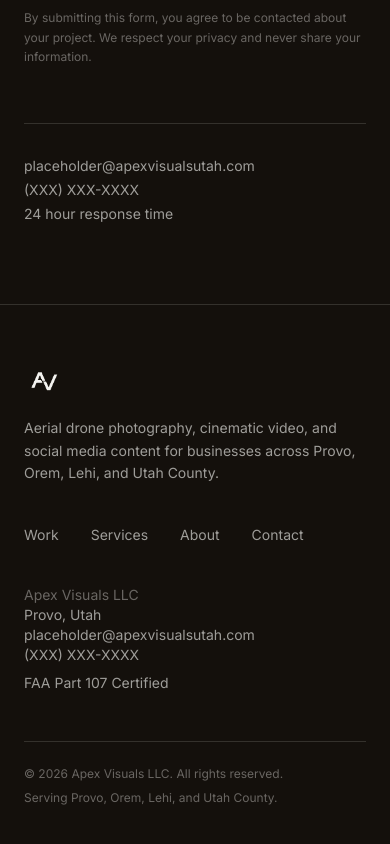
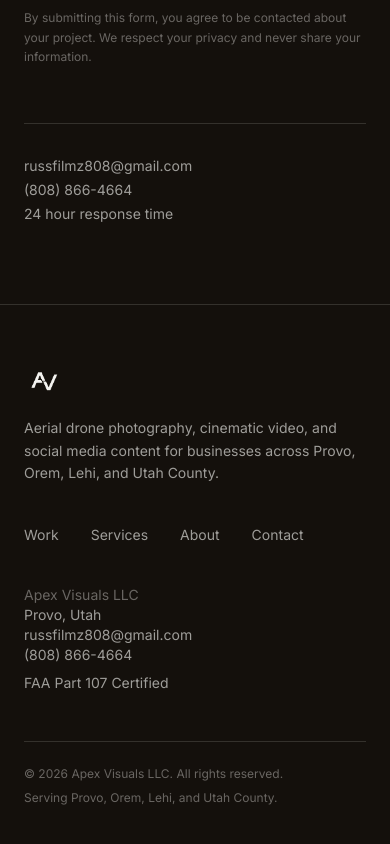
Before and after one commit to ApexVisualsLLC/ApexVisualsLLC, a Next.js app: page /contact in a window 390 px wide. Shown: the part 2257-3101 px from the top of the page. Built offline with nearby package versions, Linux system fonts and the light colour scheme.

Commit message:
Wire up real business email and phone number
Replace placeholder contact info in the footer, Contact page, and
LocalBusiness schema with Russell's real email and phone. Also turned
both into proper mailto:/tel: links (click-to-email, tap-to-call)
instead of plain text.

```diff
--- a/src/app/contact/page.tsx
+++ b/src/app/contact/page.tsx
@@ -68,10 +68,16 @@
       </Reveal>
 
       <div className="mt-14 border-t border-border pt-8 text-sm text-fg-muted">
-        {/* REPLACE: Russell's business email */}
-        <p>placeholder@apexvisualsutah.com</p>
-        {/* REPLACE: Russell's personal cell number */}
-        <p className="mt-1">(XXX) XXX-XXXX</p>
+        <p>
+          <a href="mailto:russfilmz808@gmail.com" className="hover:text-fg">
+            russfilmz808@gmail.com
+          </a>
+        </p>
+        <p className="mt-1">
+          <a href="tel:+18088664664" className="hover:text-fg">
+            (808) 866-4664
+          </a>
+        </p>
         <p className="mt-1">24 hour response time</p>
       </div>
     </div>
--- a/src/app/layout.tsx
+++ b/src/app/layout.tsx
@@ -67,10 +67,8 @@
   name: "Apex Visuals LLC",
   image: `${siteUrl}/logo-full-white.png`,
   url: siteUrl,
-  /* REPLACE: telephone — Russell's business phone number */
-  telephone: "",
-  /* REPLACE: email — Russell's business email */
-  email: "",
+  telephone: "+1-808-866-4664",
+  email: "russfilmz808@gmail.com",
   address: {
     "@type": "PostalAddress",
     addressLocality: "Provo",
--- a/src/components/Footer.tsx
+++ b/src/components/Footer.tsx
@@ -39,10 +39,16 @@
           <div className="text-sm text-fg-muted">
             <p className="text-fg-faint">Apex Visuals LLC</p>
             <p>Provo, Utah</p>
-            {/* REPLACE: Russell's business email */}
-            <p>placeholder@apexvisualsutah.com</p>
-            {/* REPLACE: Russell's personal cell number */}
-            <p>(XXX) XXX-XXXX</p>
+            <p>
+              <a href="mailto:russfilmz808@gmail.com" className="hover:text-fg">
+                russfilmz808@gmail.com
+              </a>
+            </p>
+            <p>
+              <a href="tel:+18088664664" className="hover:text-fg">
+                (808) 866-4664
+              </a>
+            </p>
             <p className="mt-2">FAA Part 107 Certified</p>
           </div>
         </div>
```
